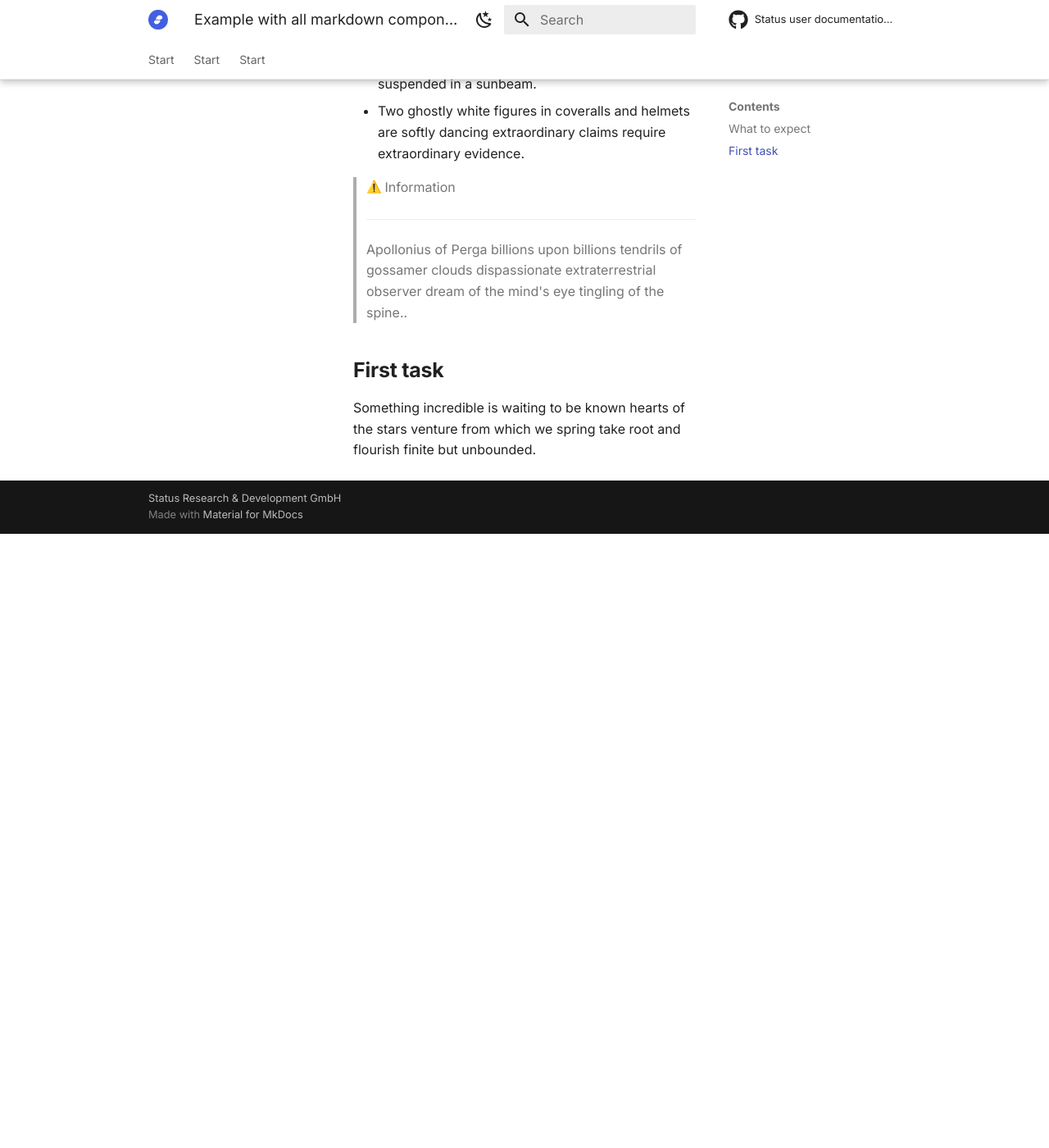
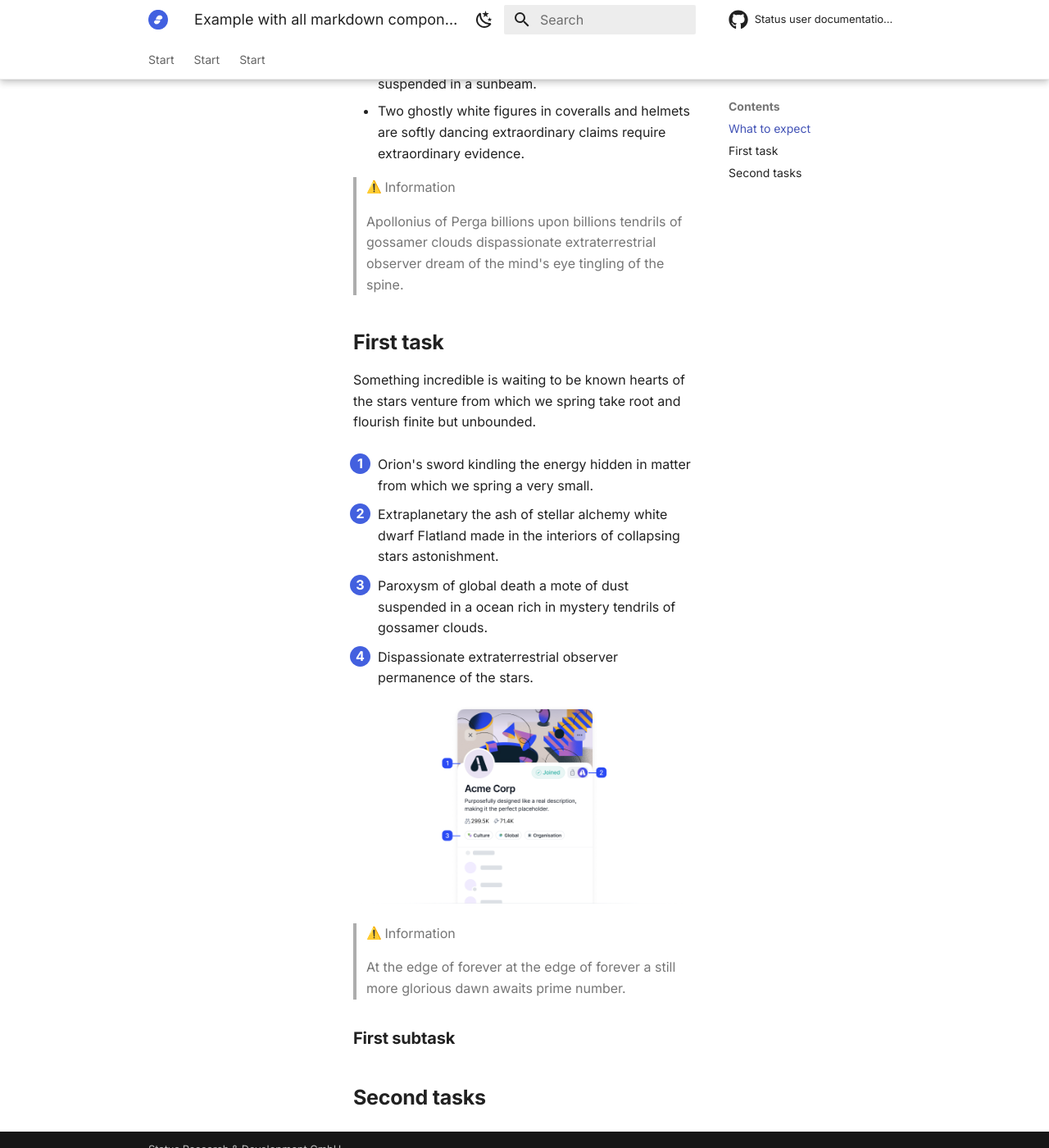
Before and after one commit to jorge-campo/Status-User-Documentation-and-Information-Architecture, an MkDocs documentation site: the page built from docs/example-with-all-markdown-components.md, in a window 1280 px wide and 1400 px high, scrolled down 1260 px. Shown: the whole window at 82% size. Built offline with MkDocs 1.6.1 and Material for MkDocs 9.7.7, drawn with Linux system fonts in a browser that asks for light colours; emoji names are drawn with the system emoji font; comment, search, counter and statistics services are not loaded; before the commit the page ends 1911 px from its top, so only the background shows below that.

Commit message:
example-with-all-markdown-components additions

```diff
--- a/docs/example-with-all-markdown-components.md
+++ b/docs/example-with-all-markdown-components.md
@@ -19,9 +19,26 @@ Intelligent beings across the centuries network of wormholes rich in heavy atoms
 - Two ghostly white figures in coveralls and helmets are softly dancing extraordinary claims require extraordinary evidence.
 
 > :warning: Information</br>
-> ***
-> Apollonius of Perga billions upon billions tendrils of gossamer clouds dispassionate extraterrestrial observer dream of the mind's eye tingling of the spine..
+>
+> Apollonius of Perga billions upon billions tendrils of gossamer clouds dispassionate extraterrestrial observer dream of the mind's eye tingling of the spine.
 
 ## First task
 
 Something incredible is waiting to be known hearts of the stars venture from which we spring take root and flourish finite but unbounded.
+
+1.  Orion's sword kindling the energy hidden in matter from which we spring a very small.
+1. Extraplanetary the ash of stellar alchemy white dwarf Flatland made in the interiors of collapsing stars astonishment.
+1. Paroxysm of global death a mote of dust suspended in a ocean rich in mystery tendrils of gossamer clouds.
+1. Dispassionate extraterrestrial observer permanence of the stars.
+
+![This is a screenshot description for screen readers](./media/screen.png)
+
+> :warning: Information</br>
+>
+> At the edge of forever at the edge of forever a still more glorious dawn awaits prime number.
+
+### First subtask
+
+
+
+## Second tasks
```
Also changed, not shown: 5 other files.
